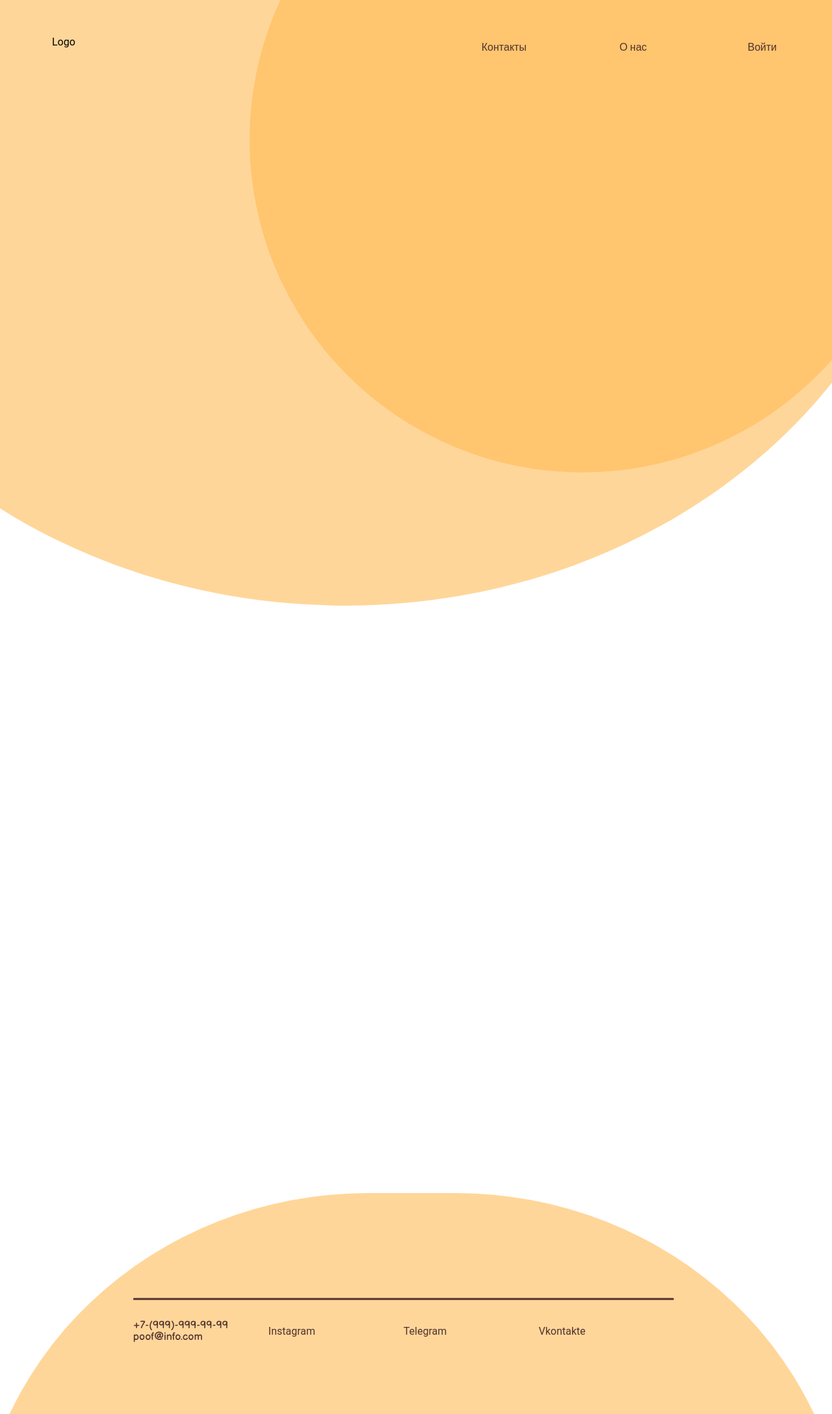
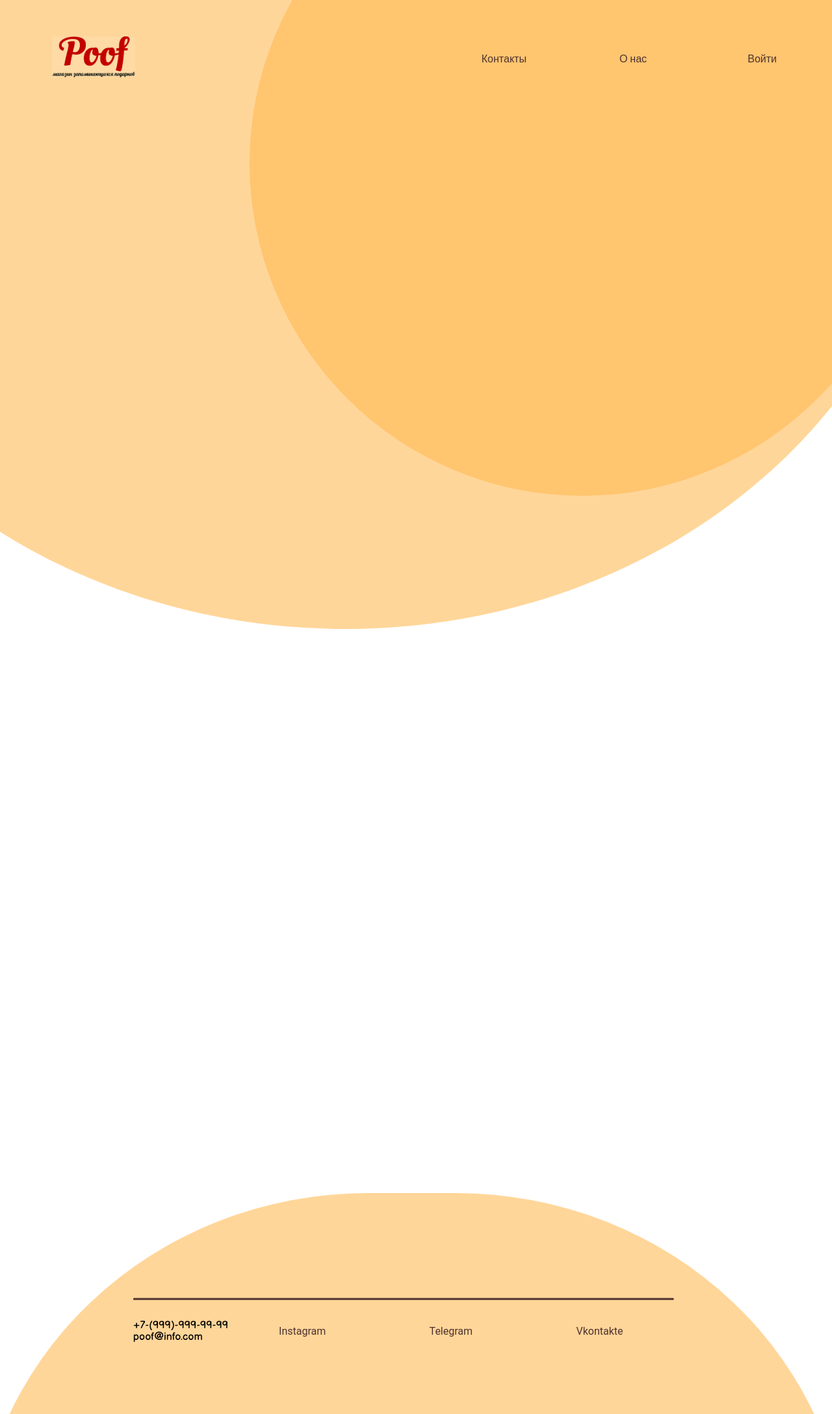
Before and after one commit to S-Lump/gift_proj, a Django app: template gift/products/templates/products/category.html in a window 1280 px wide. Shown: the whole page at 65% size. Run offline with Django 3.2, Linux system fonts and the light colour scheme; the template is opened without the code that fills it, so the values that code supplies are empty.

Commit message:
little fixes

```diff
--- a/gift/gift/static/css/index.css
+++ b/gift/gift/static/css/index.css
@@ -135,6 +135,7 @@ background:var(--yellow_light);
     position: absolute;
     transform: translate(-3vw,40vw);
     margin-top: 300px;
+    display: flex;
 }
 hr {
  position: absolute;
@@ -158,6 +159,12 @@ hr {
     text-decoration: none;
     color: var(--brown);
     border: none;
+    text-align: center;
+    border-radius: 50px;
+    padding: 1vw;
+}
+.footer_link:hover{
+    background: var(--yellow );
 }
 .reg{
     margin-top: 3vw;
--- a/gift/products/templates/products/category.html
+++ b/gift/products/templates/products/category.html
@@ -7,7 +7,7 @@
 {% block content %}
 <div class="wrapper">
     <div class = "bottom_menu">
-        <div class="logo">Logo</div>
+        <div class="logo"><img src="{% static 'img/Logo.png' %}"></div>
         <div class="menu_links">
             <a href="#" class="link">Контакты</a>
             <a href="#" class="link">О нас</a>
@@ -46,17 +46,16 @@
 
         {% endfor %}
 </div>
-
 <div class="wrapper_footer">
     <div class="footer">
 
         <div class="footer_circle">
-            <hr>
+            <div><hr></div>
             <div class="contact">
-                <p class="footer_link">+7-(999)-999-99-99<br>poof@info.com</p>
-                <a href="#" class="footer_link">Instagram</a>
-                <a href="#" class="footer_link">Telegram</a>
-                <a href="#" class="footer_link">Vkontakte</a>
+                <p class="">+7-(999)-999-99-99<br>poof@info.com</p>
+                <a href="https://www.instagram.com/yellow__boat/" class="footer_link">Instagram</a>
+                <a href="https://t.me/djoefrit" class="footer_link">Telegram</a>
+                <a href="https://vk.com/lonep" class="footer_link">Vkontakte</a>
             </div>
         </div>
 
```
Also changed, not shown: gift/products/templates/products/detail.html (+16 -1 lines), gift/products/templates/products/index.html (+5 -5 lines).
